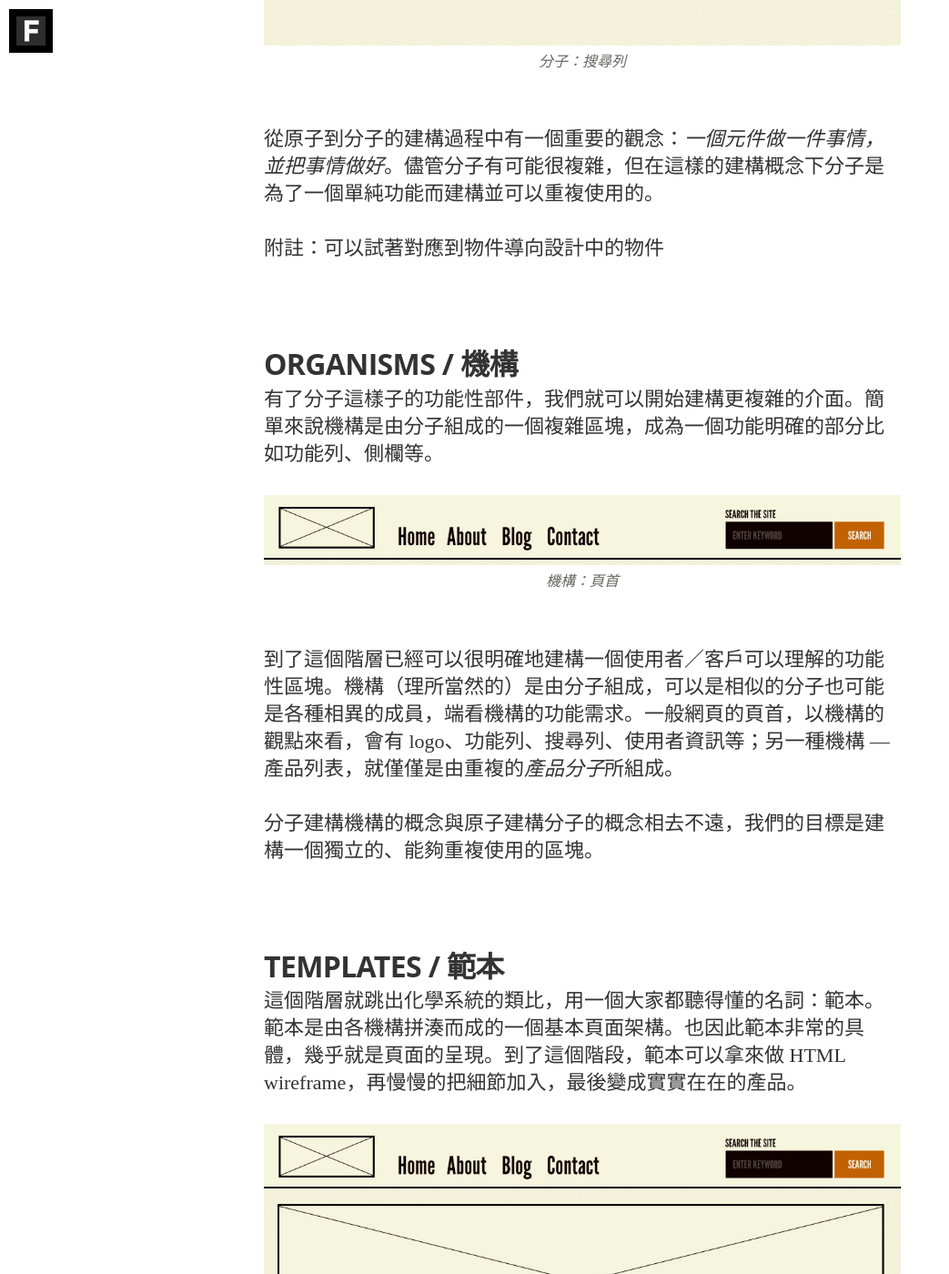
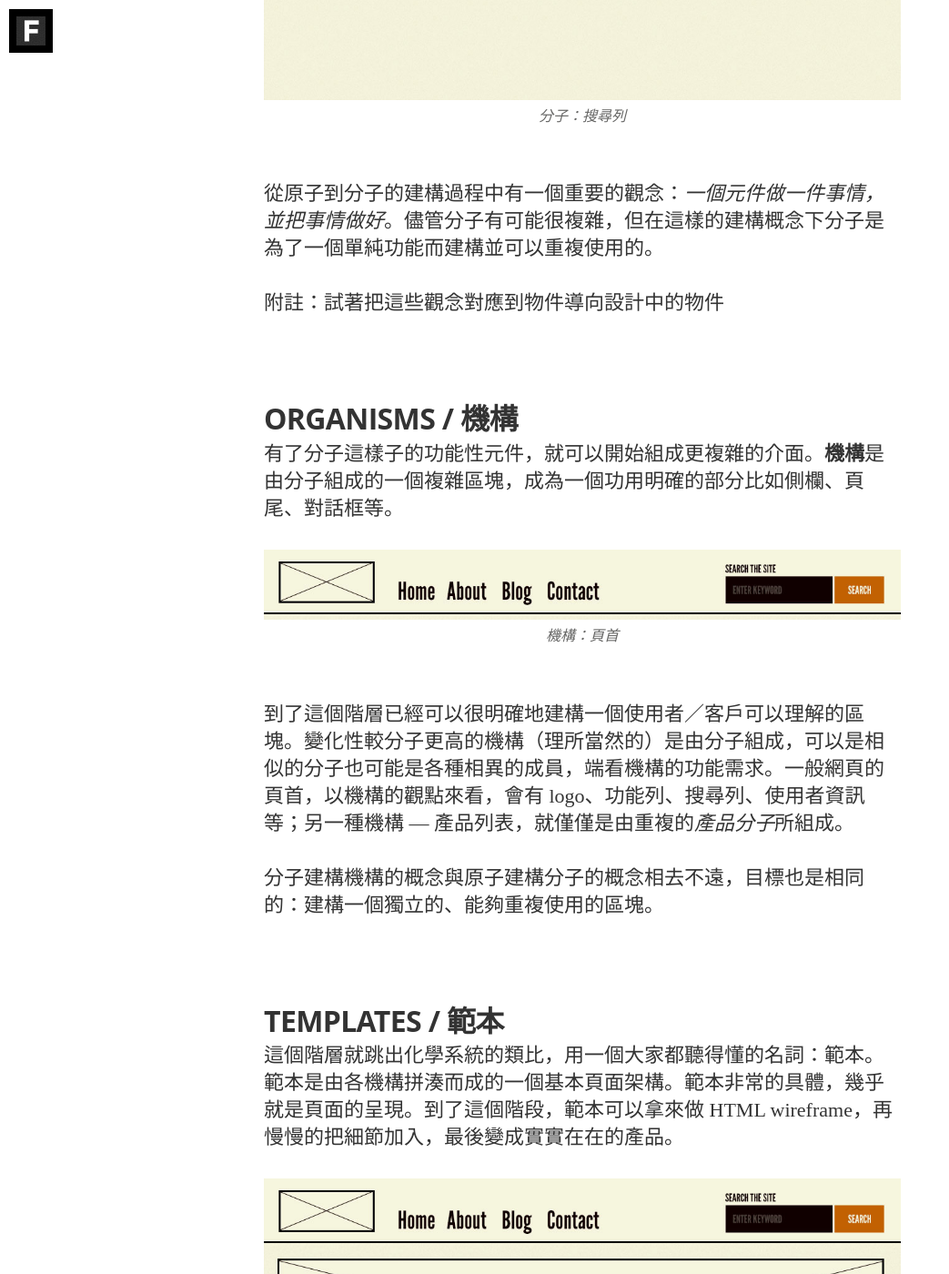
Before and after one commit to finfin/finfin.github.io, a Jekyll site: the page built from _posts/2014-12-24-atomic-design.markdown, in a window 1280 px wide and 1400 px high, scrolled down 4726 px. Shown: the whole window at 91% size, without its empty margins (0-1043 px from the left). Built offline with Jekyll 4.4.1, drawn with Linux system fonts in a browser that asks for light colours; nearby versions of some CDN libraries; some web fonts are replaced; Markdown is read by kramdown in place of the engine named in the settings; comment, search, counter and statistics services are not loaded; some of the changed text lies outside the part shown.

Commit message:
wordsmithing

```diff
--- a/_posts/2014-12-24-atomic-design.markdown
+++ b/_posts/2014-12-24-atomic-design.markdown
@@ -13,13 +13,15 @@ excerpt: "當網頁的規模逐漸變得複雜，建立一個又一個的頁面
 
 > We’re not designing pages, we’re designing systems of components.
 
+>
+
 > [***——Stephen Hay***](http://bradfrost.com/blog/mobile/bdconf-stephen-hay-presents-responsive-design-workflow/)
 
-當網頁的規模逐漸變得複雜，建立一個又一個的頁面耗費越來越多時間，此時需要開始以系統化的角度來重新思考頁面設計這回事。換句話說，需要建立一個設計系統。
+當網頁的規模逐漸增加、結構變得越來越複雜，設計頁面所耗費的資源將以等比級數的增加。這時我們開始以系統化的角度來重新思考頁面設計這回事，換句話說，建立一個設計系統。
 
-現階段關於[設計系統](http://24ways.org/2012/design-systems/)的討論大多關注在顏色、字型、grid、素材之上。這些是最基本也最重要的元素，但忽略了介面是如何組成、由什麼組成這些問題，而這些問題應該用一種更系統化的方式去建立、討論並解決。
+現階段關於[設計系統](http://24ways.org/2012/design-systems/)的討論多著墨在顏色、字型、grid、素材之上。這些當然是最基本也最重要的元素，可是忽略了介面是如何組成、由什麼組成這些問題，而這些問題應該用一種更系統化的方式去建立、討論並解決。
 
-如果將化學的概念應用到介面設計上會是如何呢？在化學的世界所有物質都是由原子組成，原子組成分子、分子組成物體。相似的，網頁的介面是由基本的 `html` 元素所組成，也就是說所有的網頁設計都可以被分解到以 html 元素為單位並開始組合，這就是本文所要探討的 `ATOMIC DESIGN`。
+如果將化學的概念應用到介面設計上會是如何呢？在化學的世界所有物質都是由原子組成，原子組成分子、分子組成機構。同樣的，網頁的介面是由基本的 `html` 元素所組成，也就是說所有的網頁設計都可以被分解到以 html 元素為單位並開始組合，這就是本文所要探討的 `ATOMIC DESIGN`。
 
 [![HTML元素週期表](http://bradfrost.com/wp-content/uploads/2012/11/Screen-Shot-2012-11-13-at-5.15.05-PM.png)](http://madebymike.com.au/html5-periodic-table/)
 
@@ -42,12 +44,12 @@ Atomic design 是個設計方法，目的是用來建立整個網頁的架構與
 
 ![三種不同“原子”： label, input, button](/assets/article_images/atomic-design/atoms.jpg)
 
-這些原子本身的角色是一個基本的組成元件，就像一個樂高積木一樣，本身沒有太大的功用。但把所擁有的積木一次性地列出可以提供一個風格上的概觀。
+這些原子本身的角色是一個基本的組成元件，就像一個樂高積木一樣，本身沒有太大的功用。但如果把所擁有的積木一次性地列出，就可以提供一個風格上的概觀。
 
 
 # MOLECULES / 分子
 
-當我們把原子組合在一起（尤其是不同的原子），就慢慢形成一個一個的網頁的部件，我們稱作分子。這樣的一個部件是以原子所組成的最小的組合單位，在這個設計系統裡分子的角色就如同樑柱對於建築物一樣。
+當我們把原子組合在一起（尤其是不同的原子），就會形成一個網頁的元件，我們稱作分子。這樣的一個元件是以原子所組成的最小的組合單位，通常也是一個基本的功能性單位如選單列、文字區塊、影像區塊等。
 
 舉例來說，前述的 `label`, `input`, `button` 本身來說並不具有實質的意義，而如果我們把這三個組合在一起就可以變成如下圖這樣一個分子：
 
@@ -55,23 +57,23 @@ Atomic design 是個設計方法，目的是用來建立整個網頁的架構與
 
 從原子到分子的建構過程中有一個重要的觀念：*一個元件做一件事情，並把事情做好*。儘管分子有可能很複雜，但在這樣的建構概念下分子是為了一個單純功能而建構並可以重複使用的。
 
-附註：可以試著對應到物件導向設計中的物件
+附註：試著把這些觀念對應到物件導向設計中的物件
 
 
 # ORGANISMS / 機構
 
-有了分子這樣子的功能性部件，我們就可以開始建構更複雜的介面。簡單來說機構是由分子組成的一個複雜區塊，成為一個功能明確的部分比如功能列、側欄等。
+有了分子這樣子的功能性元件，就可以開始組成更複雜的介面。**機構**是由分子組成的一個複雜區塊，成為一個功用明確的部分比如側欄、頁尾、對話框等。
 
 ![機構：頁首](/assets/article_images/atomic-design/organism2.jpg)
 
-到了這個階層已經可以很明確地建構一個使用者／客戶可以理解的功能性區塊。機構（理所當然的）是由分子組成，可以是相似的分子也可能是各種相異的成員，端看機構的功能需求。一般網頁的頁首，以機構的觀點來看，會有 logo、功能列、搜尋列、使用者資訊等；另一種機構 — 產品列表，就僅僅是由重複的*產品分子*所組成。
+到了這個階層已經可以很明確地建構一個使用者／客戶可以理解的區塊。變化性較分子更高的機構（理所當然的）是由分子組成，可以是相似的分子也可能是各種相異的成員，端看機構的功能需求。一般網頁的頁首，以機構的觀點來看，會有 logo、功能列、搜尋列、使用者資訊等；另一種機構 — 產品列表，就僅僅是由重複的*產品分子*所組成。
 
-分子建構機構的概念與原子建構分子的概念相去不遠，我們的目標是建構一個獨立的、能夠重複使用的區塊。
+分子建構機構的概念與原子建構分子的概念相去不遠，目標也是相同的：建構一個獨立的、能夠重複使用的區塊。
 
 
 # TEMPLATES / 範本
 
-這個階層就跳出化學系統的類比，用一個大家都聽得懂的名詞：範本。範本是由各機構拼湊而成的一個基本頁面架構。也因此範本非常的具體，幾乎就是頁面的呈現。到了這個階段，範本可以拿來做 HTML wireframe，再慢慢的把細節加入，最後變成實實在在的產品。
+這個階層就跳出化學系統的類比，用一個大家都聽得懂的名詞：範本。範本是由各機構拼湊而成的一個基本頁面架構。範本非常的具體，幾乎就是頁面的呈現。到了這個階段，範本可以拿來做 HTML wireframe，再慢慢的把細節加入，最後變成實實在在的產品。
 
 ![範本](/assets/article_images/atomic-design/template1.jpg)
 
```
